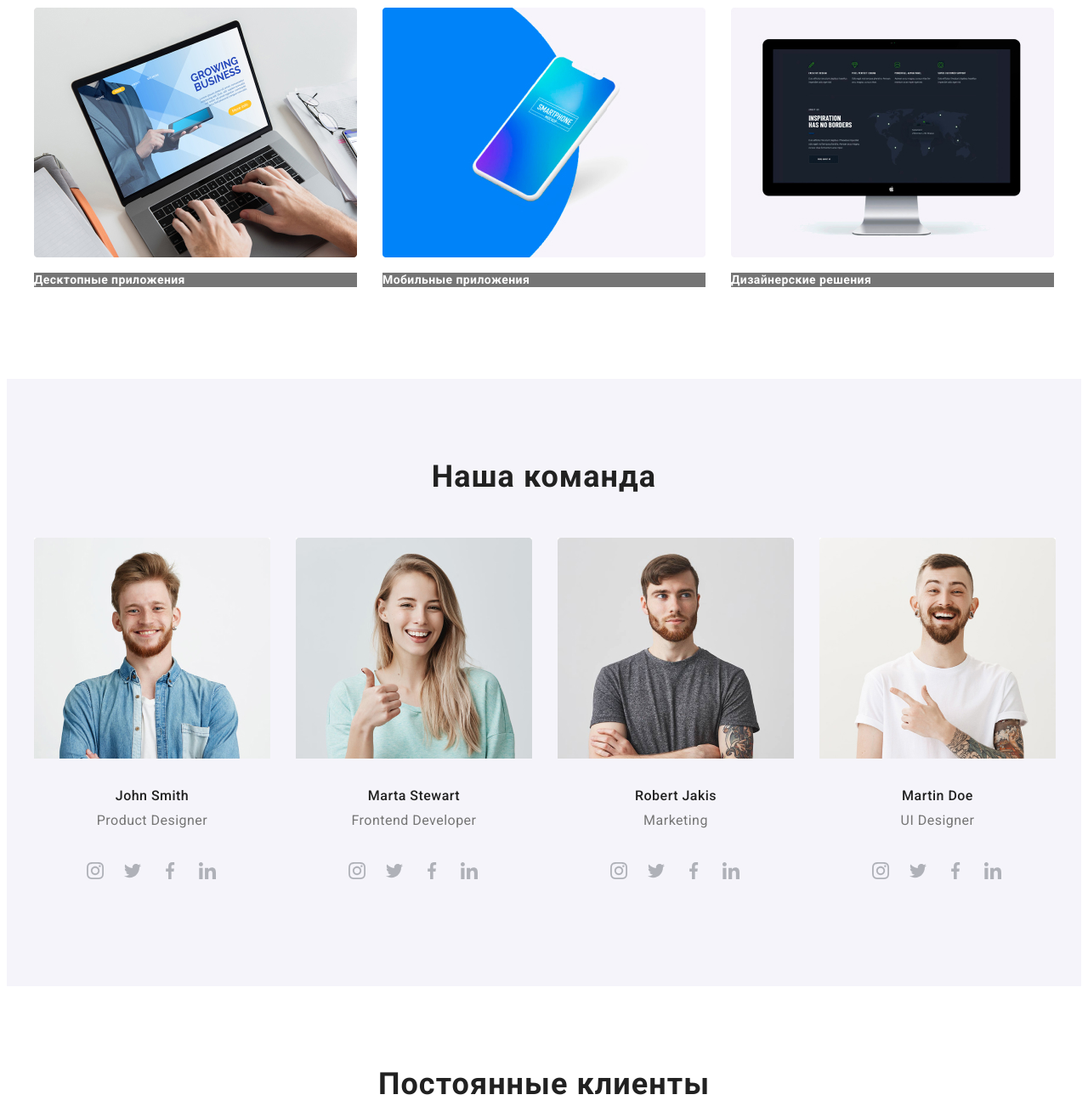
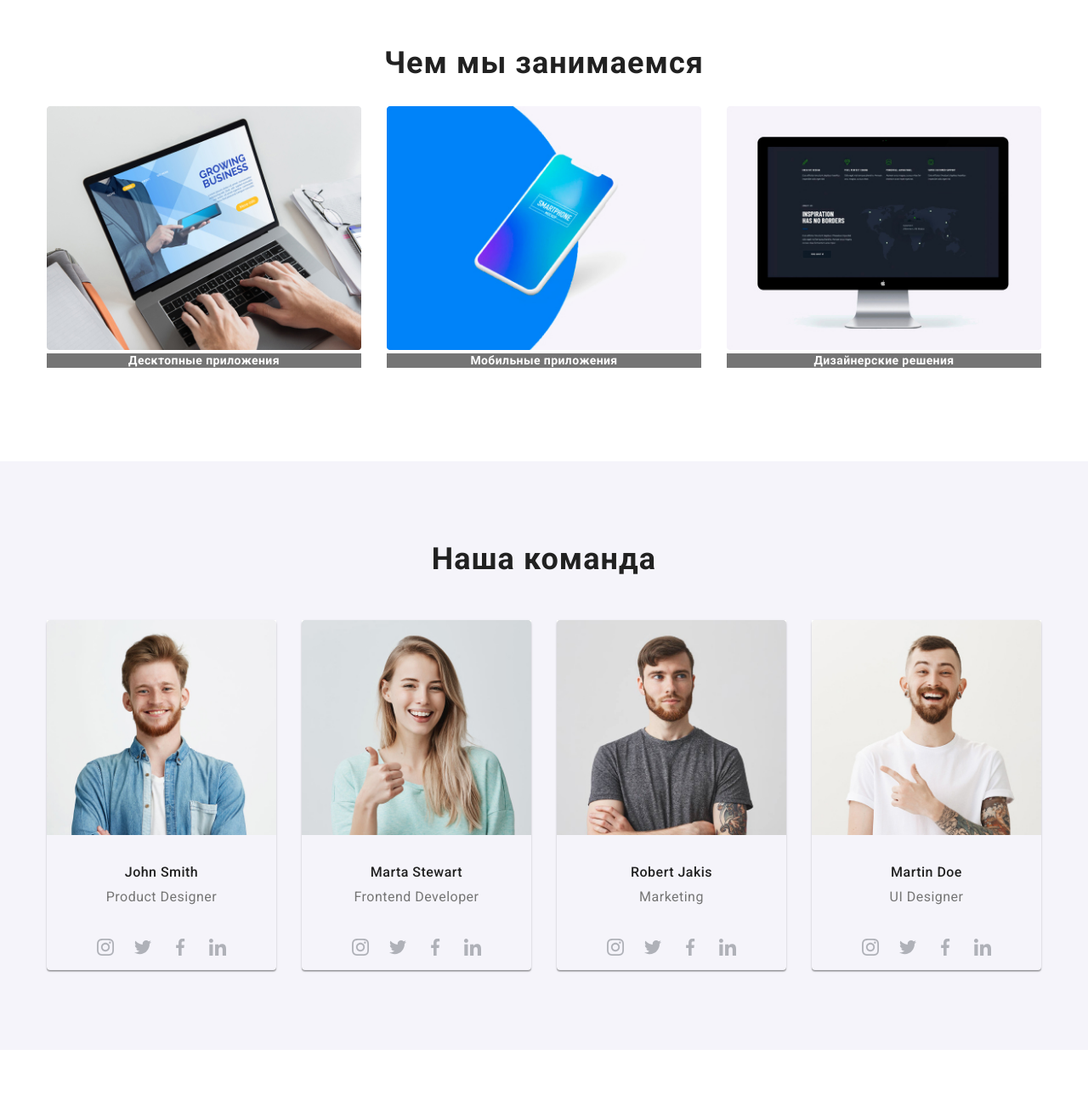
Before and after one commit to Andrey-Kasperovych/goit-markup-hw-03, a plain HTML site: page index.html in a window 1280 px wide. Shown: the part 700-2002 px from the top of the page at 85% size. Drawn offline with nearby package versions, Linux system fonts and the light colour scheme.

Commit message:
Исправления согласно замечаний ментора.

```diff
--- a/css/styles.css
+++ b/css/styles.css
@@ -38,11 +38,11 @@ body {font-family: Roboto, sans-serif;
     background-color: #ccc;
 } */
 
-.container {
+/*.container {
     margin-left: auto;
     margin-right: auto;
     width: 1200px;
-    }
+    }*/
 
 .main-nav{
     display: flex;
@@ -123,7 +123,7 @@ span{color: var(--accent);}
 .auth-nav .link:hover, .auth-nav .link:focus{color: #2196f3;}
 
 .hero{
-    margin-bottom: 94px;
+    /*margin-bottom: 94px;*/
     text-align: center;
     background-color: var(--primary-text-color);
     }
@@ -147,10 +147,10 @@ span{color: var(--accent);}
             color: #ffffff;
         }
 
-.section{
+/*.section{
     margin-top: 0;
     margin-bottom: 94px;
-   }
+   }  */
 
 .section, .detalis{
 
@@ -165,6 +165,7 @@ span{color: var(--accent);}
 .advantage-list {
     display: flex;
     list-style: none;
+    margin: 0;
     padding-left: 0;
     padding-right: 0;
 }
@@ -200,9 +201,6 @@ span{color: var(--accent);}
                 }
 
 .section, .workk {
-    width: 1230px;
-    padding-left: 15px;
-    padding-right: 15px;
     margin-left: auto;
     margin-right: auto;
 }
@@ -215,12 +213,16 @@ span{color: var(--accent);}
 }
 
 .work-list .item {
-    width: 380px;
+    width: 370px;
     margin-right: 30px;
 }
 
 .work-list .item:nth-child(3n) {
     margin-right: 0;
+}
+
+.work-list .item img {
+    width: 370px;
 }
 
 .work-title{color: var(--title-text-color);
@@ -237,9 +239,12 @@ span{color: var(--accent);}
            font-size: 14px;
            line-height: 1.2;
            letter-spacing: 0.03em;
+           margin: 0;
+           text-align: center;
 }
 
 .team-foto {
+    width: 270px;
     margin-bottom: 30px;
 }
 
@@ -266,6 +271,8 @@ span{color: var(--accent);}
     display: flex;
     padding-left: 0;
     list-style: none;
+    margin: 0;
+    padding: 0;
 }
 
 .team-list p {
@@ -277,32 +284,53 @@ span{color: var(--accent);}
          text-align: center;
 }
 
-.cvet-fona {
+.color-team {
     background-color: #f5f4fa;
 }
 
 .team-list .item {
     width: 278px;
     margin-right: 30px;
+    box-shadow: 0px 2px 1px rgba(0, 0, 0, 0.2), 0px 1px 1px rgba(0, 0, 0, 0.14), 0px 1px 3px rgba(0, 0, 0, 0.12);
+    border-radius: 4px;
 }
 
 .team-list .soc-seti {
     display: flex;
     list-style: none;
     padding: 0;
-    margin-left: 50px;
+    justify-content: center;
+}
+
+.team-list .soc-seti img:hover {
+    background-color: var(--accent);
 }
 
 .team-list .item:nth-child(4n) {
     margin-right: 0;
 }
-.section-team {
-             /*background-color: #f5f4fa;*/
+/*.section-team {
+             background-color: #f5f4fa;
              padding-top:94px;
              padding-bottom: 94px;
              width: 1200px;
              margin-left: auto;
              margin-right: auto;
+}*/
+
+.section {
+    padding-top: 94px;
+    padding-bottom: 94px;
+    /*outline: 1px solid tomato;*/
+    }
+
+.container {
+    width: 1200px;
+    padding-left: 15px;
+    padding-right: 15px;
+    margin: 0 auto;
+    /*outline: 1px solid teal;*/
+
 }
 
 .team-title, .team-list h3 {color: var(--title-text-color);}
@@ -314,7 +342,7 @@ span{color: var(--accent);}
     font-size: 36px;
     line-height: 1.2;
     letter-spacing: 0.03em;
-    margin-top: 94px;
+    margin-top: 0;
     margin-bottom: 50px;
     text-align: center;
     }
@@ -399,6 +427,7 @@ span{color: var(--accent);}
     line-height: 2;
     letter-spacing: 0.03em;
     text-align: center;
+    margin: 0;
 }
 
 .button{
--- a/index.html
+++ b/index.html
@@ -8,14 +8,14 @@
        href="https://fonts.googleapis.com/css2?family=Raleway:wght@700&family=Roboto:wght@400;500;700;900&display=swap"
        rel="stylesheet"
     />
+    <link rel="stylesheet" href="https://cdnjs.cloudflare.com/ajax/libs/modern-normalize/0.6.0/modern-normalize.min.css">
     <link rel="stylesheet" href="./css/styles.css">
   </head>
   <body class="page">
       <!--Логотип сайта, ссылки навигации, электронная почта и телефон фирмы-->
+        <header class="page-header">
 
-          <header class="page-header">
-
-      <nav class="container main-nav">
+            <nav class="container main-nav">
         <a href="./index.html" class="logo">
            <span>Web</span> Studio
         </a>
@@ -55,6 +55,7 @@
     </div>
 
     <section class="section detalis">
+    <div class="container">
      <ul class="advantage-list">
          <li class="item">
              <a href=""><img src="./images/antenna1.svg" alt="антена" class="advantage-kartinka"></a>
@@ -77,9 +78,11 @@
             <p>Значимость этих проблем настолько очевидна, что реализация плановых заданий.</p>
          </li>
      </ul>
+    </div>
     </section>
 
     <section class="section workk">
+      <div class="container">
        <h2 class="work-title">Чем мы занимаемся</h2>
        <ul class="work-list">
            <li class="item">
@@ -95,9 +98,11 @@
                <h3 class="work">Дизайнерские решения</h3>
            </li>
        </ul>
+    </div>
     </section>
-    <div class="cvet-fona">
-    <section class="section-team">
+    <div class="color-team">
+    <section class="section">
+      <div class="container">
         <h2 class="team-title">Наша команда</h2>
         <ul class="team-list">
             <li class="item">
@@ -149,6 +154,7 @@
             </li>
 
         </ul>
+      </div>
     </section>
     </div>
 
```
